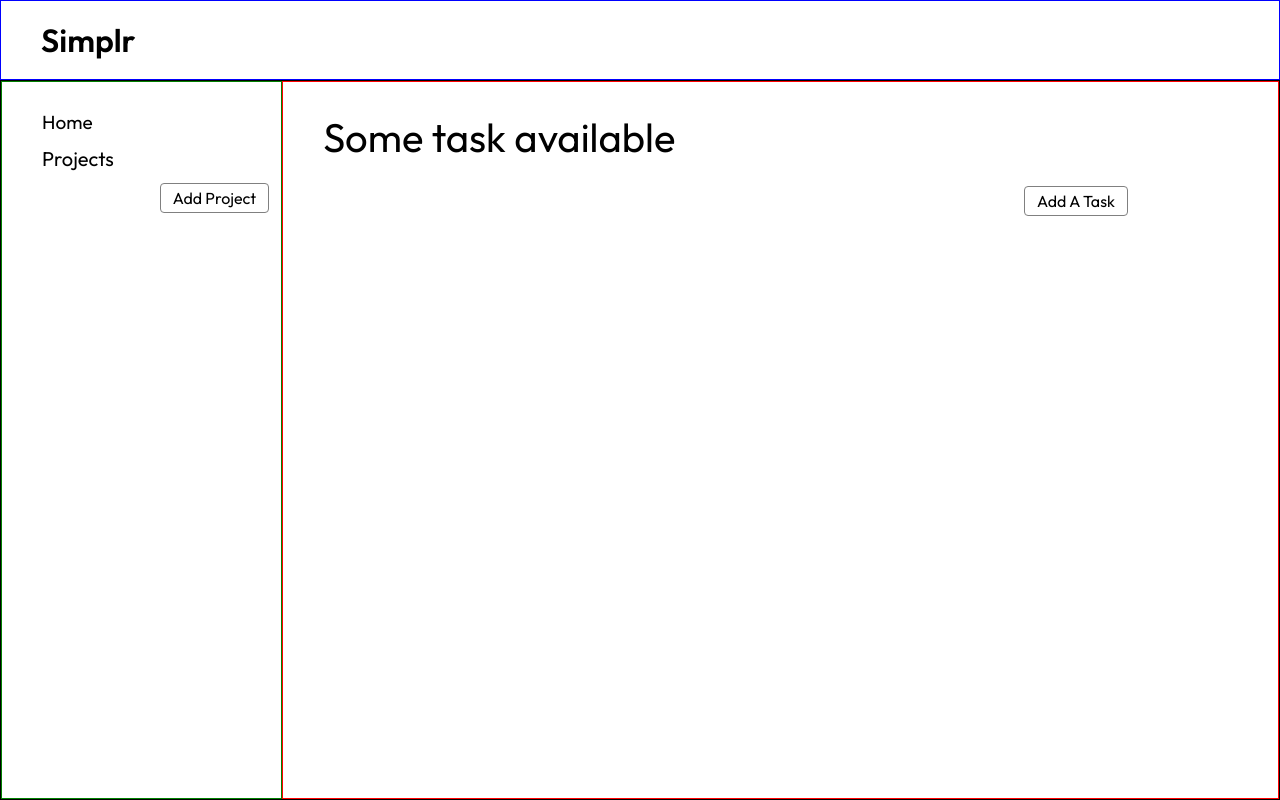
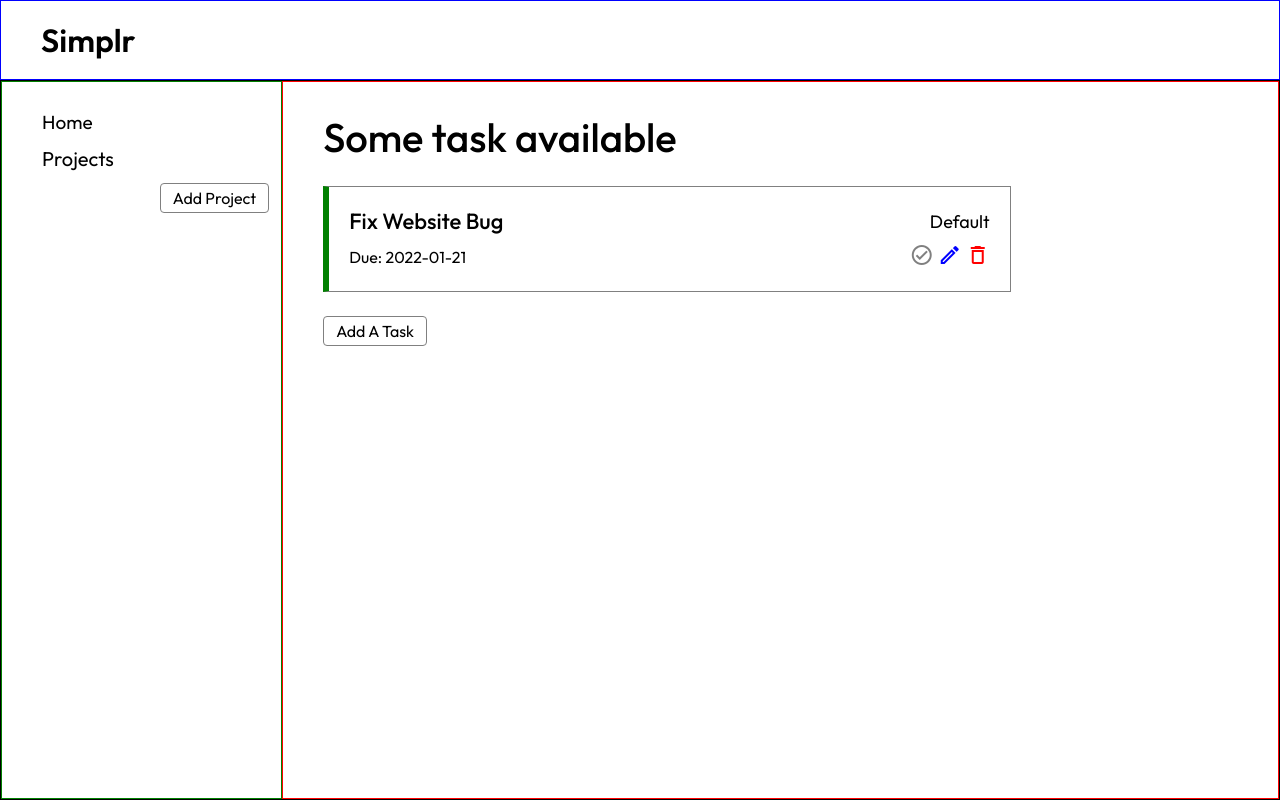
Before and after one commit to mark-akom/todo-list, a website built with webpack: page dist/index.html in a window 1280 px wide. Built offline with nearby package versions, Linux system fonts and the light colour scheme.

Commit message:
Added material icons style to the index.html file, added functionailty to build a task item to be displayed on the page. Also added the ability to update the main content section when a tab link is click. Provided all styles for he task items displayed.

```diff
--- a/src/UI/content.js
+++ b/src/UI/content.js
@@ -18,6 +18,10 @@ function createContent() {
     linkText.forEach(text => {
         const li = document.createElement('li');
         li.textContent = text;
+
+        li.addEventListener('click', (e) => {
+            uiControl.updateTaskDisplay('all', 'all');
+        })
         navLinks.appendChild(li);
     });
 
@@ -59,7 +63,7 @@ function createContent() {
         modal.style.display = 'block';
     });
 
-    mainDiv.appendChild(uiControl.displayHome());
+    mainDiv.appendChild(uiControl.displayTask('default', 'all'));
     mainDiv.appendChild(addTaskBtn);
     mainDiv.appendChild(uiControl.createModal());
 
--- a/src/UI/styles.css
+++ b/src/UI/styles.css
@@ -94,7 +94,7 @@ body {
 
 .add-task-btn {
     margin-top: 24px;
-    margin-right: 150px;
+    margin-left: 0px;
 }
 
 
@@ -166,3 +166,74 @@ form .form-data-container .save-to-radio-btn-group label {
     padding-left: 20px;
     padding-right: 20px;
 }
+
+/* styling of the tasks */
+
+.task-list {
+    width: 90%;
+}
+
+.intro-heading {
+    font-weight: 500;
+    padding-bottom: 24px;
+}
+
+.task-container {
+    border: 1px solid gray;
+    width: 80%;
+    padding: 20px;
+    border-left-width: 6px;
+    border-left-color: green;
+    cursor: pointer;
+}
+
+.task-header {
+    display: flex;
+    align-items: center;
+    justify-content: space-between;
+    margin-bottom: 8px;
+}
+
+.task-title {
+    font-size: 22px;
+    font-weight: 500;
+}
+
+.task-project-name {
+    font-size: 18px;
+    font-weight: 400;
+}
+
+.task-description {
+    font-size: 18px;
+    width: 75%;
+    color: gray;
+    display: none;
+}
+
+.task-footer {
+    display: flex;
+    align-items: center;
+    justify-content: space-between;
+}
+
+.task-due-date {
+    font-size: 16px;
+}
+
+.icons {
+    margin-left: 4px;
+    cursor: pointer;
+}
+
+.delete {
+    color: red;
+}
+
+.edit {
+    color: blue;
+}
+
+.check_circle {
+    color: gray;
+}
--- a/src/modules/app.js
+++ b/src/modules/app.js
@@ -2,7 +2,14 @@
 
 const todoApp = (function () {
     const projects = {
-        defaultFolder:  [{a: 'b'}]
+        "default":  [{
+            id: '1',
+            title: 'Fix Website Bug',
+            description: 'Blah blah blah blah',
+            dueDate: '2022-01-21',
+            priority: 'high',
+            complete: false
+        }]
     }
 
     function createTask(title, description, dueDate, priority) {
@@ -63,28 +70,102 @@ const todoApp = (function () {
 })()
 
 const uiControl = (function() {
-    function checkForTask() {
+    function checkForTask(projectName, period) {
         const projects = todoApp.returnAllProjects();
         const projectNames = Object.keys(projects);
         let taskCount = 0;
+        let tasks = [];
         projectNames.forEach(name => {
-            if(projects[name].length > 0) {
-                taskCount++;
+            if(projects[name].length > 0 || projectName === name || projectName === 'all') {
+                if (period === 'all') {
+                    taskCount++;
+                    tasks = tasks.concat(projects[name]);
+                }
             }
         });
-        return taskCount;
+        return { taskCount, tasks };
     }
 
-    function displayHome() {
+    function displayTask(projectName, period) {
+        const taskList = document.createElement('div');
+        taskList.classList.add('task-list');
         const introP = document.createElement('p');
-        let taskCount = checkForTask();
+        introP.classList.add('intro-heading');
+        let { taskCount, tasks } = checkForTask(projectName, period);
         if (taskCount > 0) {
             introP.textContent = 'Some task available';
+            taskList.appendChild(introP);
+            tasks.forEach(task => {
+                const taskComponent = createTaskDisplay(task)
+                taskList.appendChild(taskComponent);
+            })
         } else {
             introP.textContent =  'Looks like you are free. Add a new task';
         }
 
-        return introP;
+
+        return taskList;
+    }
+
+    function updateTaskDisplay(projectName, period) {
+        const mainContent = document.querySelector('.main-content');
+        const taskContainer = document.querySelector('.task-list');
+        // console.log(tasksList);
+
+        mainContent.removeChild(taskContainer);
+        console.log('deleted')
+        const tasks = displayTask(projectName, 'all');
+        mainContent.insertBefore(tasks, mainContent.firstElementChild);
+        console.log('added');
+    }
+
+    function createTaskDisplay(task) {
+        const taskContainer = document.createElement('div');
+        taskContainer.classList.add('task-container');
+
+        const taskHeader = document.createElement('div');
+        taskHeader.classList.add('task-header');
+
+        const taskFooter = document.createElement('div')
+        taskFooter.classList.add('task-footer');
+
+        const taskTitle = document.createElement('h2');
+        taskTitle.classList.add('task-title');
+        taskTitle.textContent = task.title;
+
+        const taskProjectName = document.createElement('p')
+        taskProjectName.classList.add('task-project-name');
+        taskProjectName.textContent = 'Default';
+
+        taskHeader.appendChild(taskTitle);
+        taskHeader.appendChild(taskProjectName);
+
+        const taskDescription = document.createElement('p');
+        taskDescription.classList.add('task-description');
+        taskDescription.textContent = task.description;
+
+        const taskDueDate = document.createElement('p');
+        taskDueDate.classList.add('task-due-date');
+        taskDueDate.textContent = `Due: ${task.dueDate}`;
+
+        const iconsContainer = document.createElement('div');
+        iconsContainer.classList.add('icons-container');
+
+        ['check_circle' ,'edit', 'delete'].forEach(iconName => {
+            const span = document.createElement('span');
+            span.classList.add('material-icons-outlined', 'icons', iconName);
+            span.textContent = iconName;
+            iconsContainer.appendChild(span);
+        });
+
+        taskFooter.appendChild(taskDueDate);
+        taskFooter.appendChild(iconsContainer);
+
+        taskContainer.appendChild(taskHeader);
+        taskContainer.appendChild(taskDescription);
+        taskContainer.appendChild(taskFooter);
+
+        return taskContainer;
     }
 
     function listProjects() {
@@ -95,7 +176,7 @@ const uiControl = (function() {
         projectUl.classList.add('project-list');
 
         projectNames.forEach(name => {
-            if (name !== 'defaultFolder') {
+            if (name !== 'default') {
                 const li = document.createElement('li');
                 li.textContent = name;
                 projectUl.appendChild(li);
@@ -314,14 +395,16 @@ const uiControl = (function() {
         console.log(title, description, dueDate, priority, projectName);
         const task = todoApp.createTask(title, description, dueDate, priority);
         todoApp.saveTask(task, projectName);
+        updateTaskDisplay(projectName, 'all');
     }
 
     return {
-        displayHome,
+        displayTask,
         listProjects,
         createModal,
         createAddTaskForm,
         createAddProjectForm,
+        updateTaskDisplay,
     }
 })()
 
```
Also changed, not shown: dist/bundle.js, dist/index.html.
